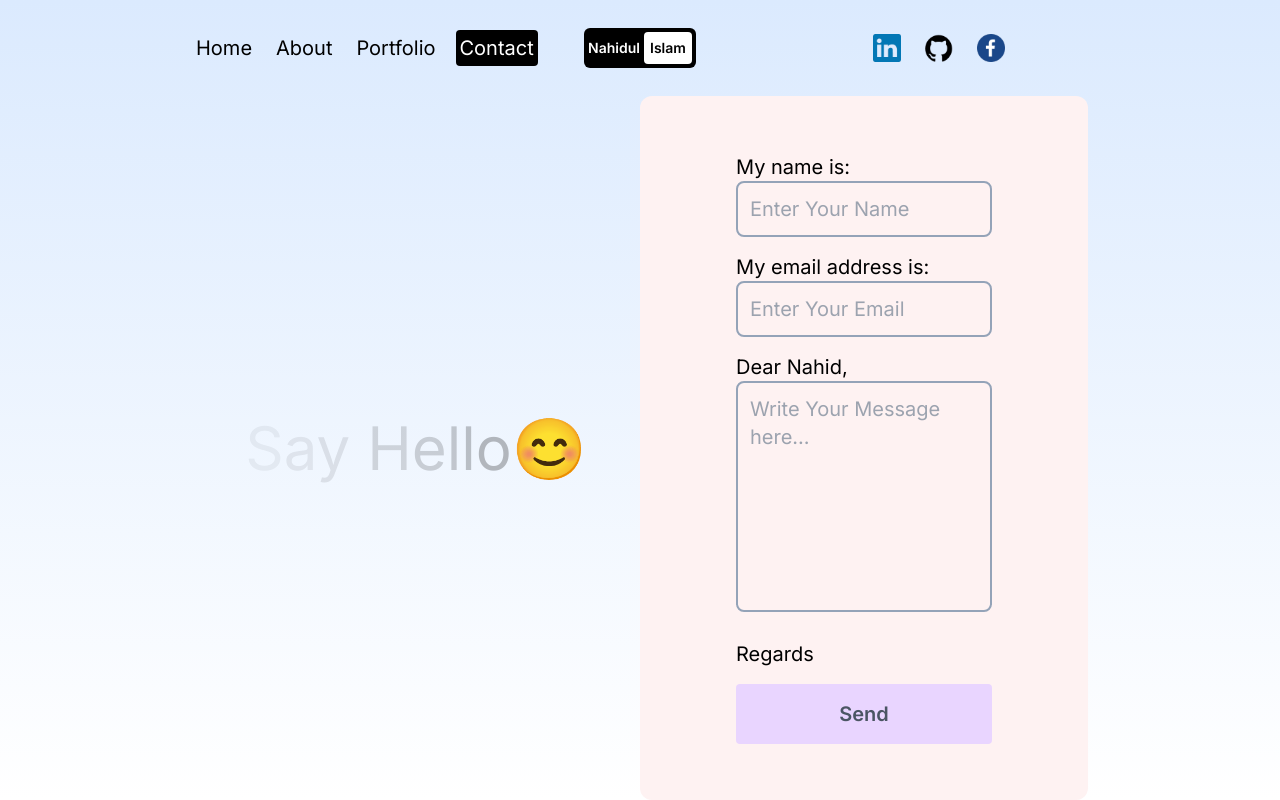
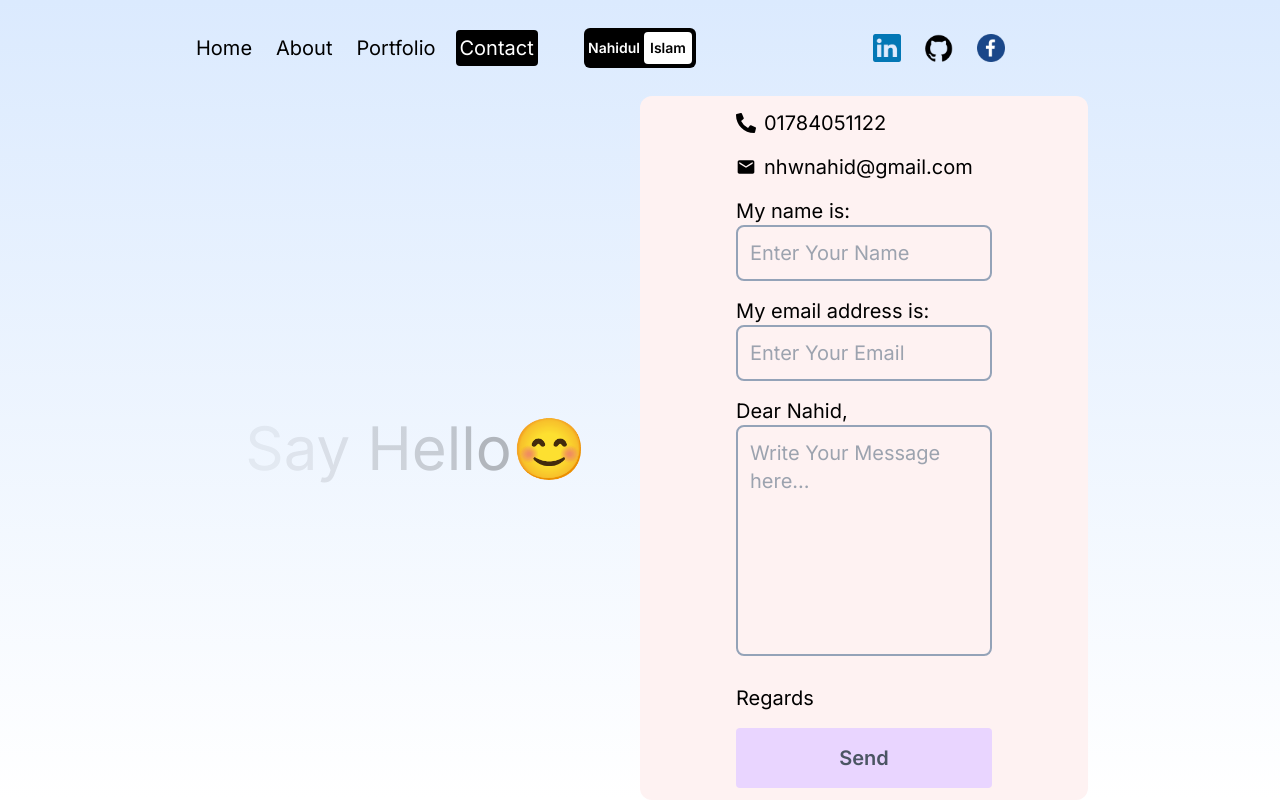
Before and after one commit to nhwnahid007/personal-portfolio, a Next.js app: page /contact in a window 1280 px wide. Built offline with nearby package versions, Linux system fonts and the light colour scheme.

Commit message:
fixed issues with contact page

```diff
--- a/src/app/contact/page.jsx
+++ b/src/app/contact/page.jsx
@@ -2,6 +2,8 @@
 import { motion } from "framer-motion";
 import { useRef, useState } from "react";
 import emailjs from "@emailjs/browser";
+import { FaPhoneAlt } from "react-icons/fa";
+import { MdEmail } from "react-icons/md";
 
 const ContactPage = () => {
   const [success, setSuccess] = useState(false);
@@ -66,6 +68,7 @@ const ContactPage = () => {
       transition={{ duration: 1 }}
     >
       <div className="h-full flex flex-col lg:flex-row px-4 sm:px-8 md:px-12 lg:px-20 xl:px-48">
+
         {/* TEXT CONTAINER */}
         <div className="h-1/2 lg:h-full lg:w-1/2 flex items-center justify-center text-6xl">
           <div>
@@ -92,7 +95,11 @@ const ContactPage = () => {
           ref={form}
           className="lg:flex-grow lg:w-1/2 bg-red-50 rounded-xl text-xl flex flex-col gap-4 justify-center p-8 sm:p-12 lg:p-24"
         >
-          <label className="block">
+         <div className="flex items-center gap-2"> <FaPhoneAlt /> 01784051122</div>
+         <div className="flex items-center gap-2">
+         <MdEmail /> nhwnahid@gmail.com
+         </div>
+          <label className="block z-50">
             <span>My name is:</span>
             <input
               name="user_name"
@@ -104,7 +111,7 @@ const ContactPage = () => {
               <span className="text-red-600">{formError.user_name}</span>
             )}
           </label>
-          <label className="block">
+          <label className="block z-50">
             <span>My email address is:</span>
             <input
               name="user_email"
@@ -116,7 +123,7 @@ const ContactPage = () => {
               <span className="text-red-600">{formError.user_email}</span>
             )}
           </label>
-          <label className="block">
+          <label className="block z-50">
             <span>Dear Nahid,</span>
             <textarea
               rows={6}
```
